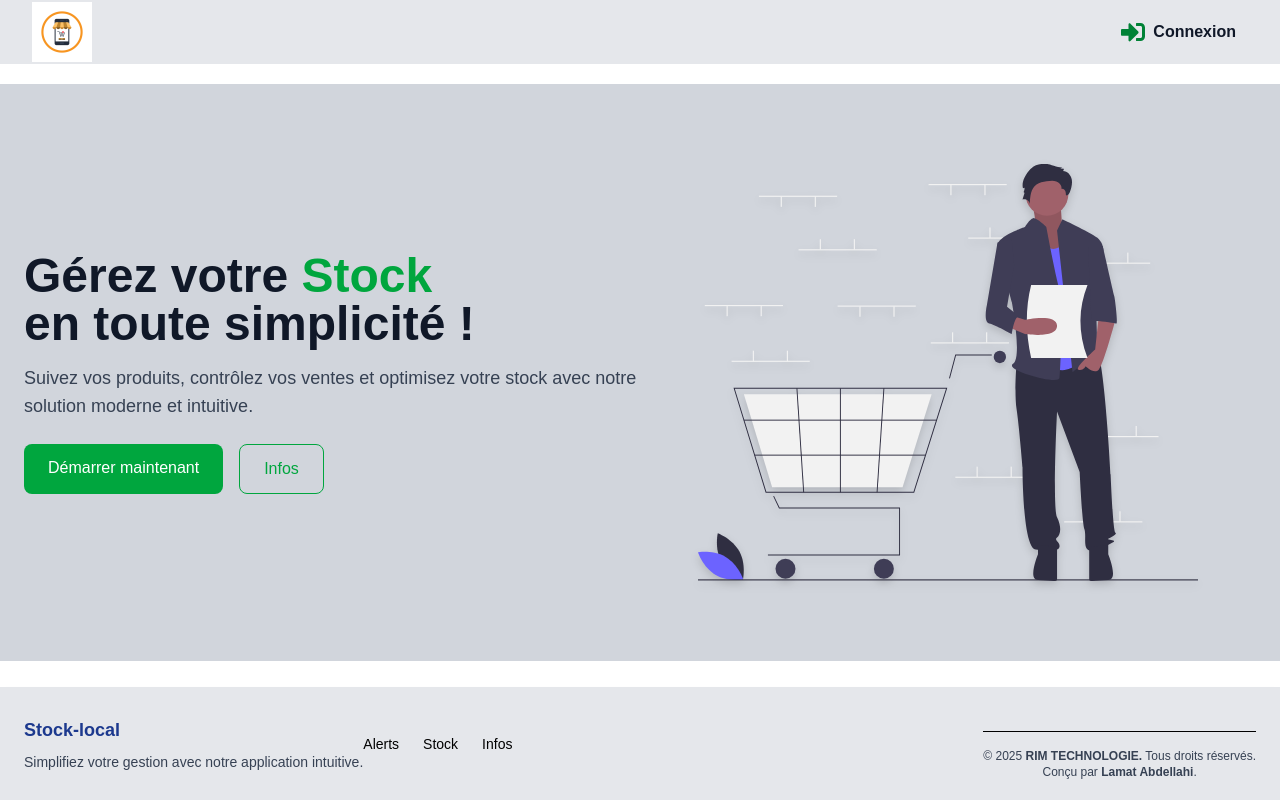
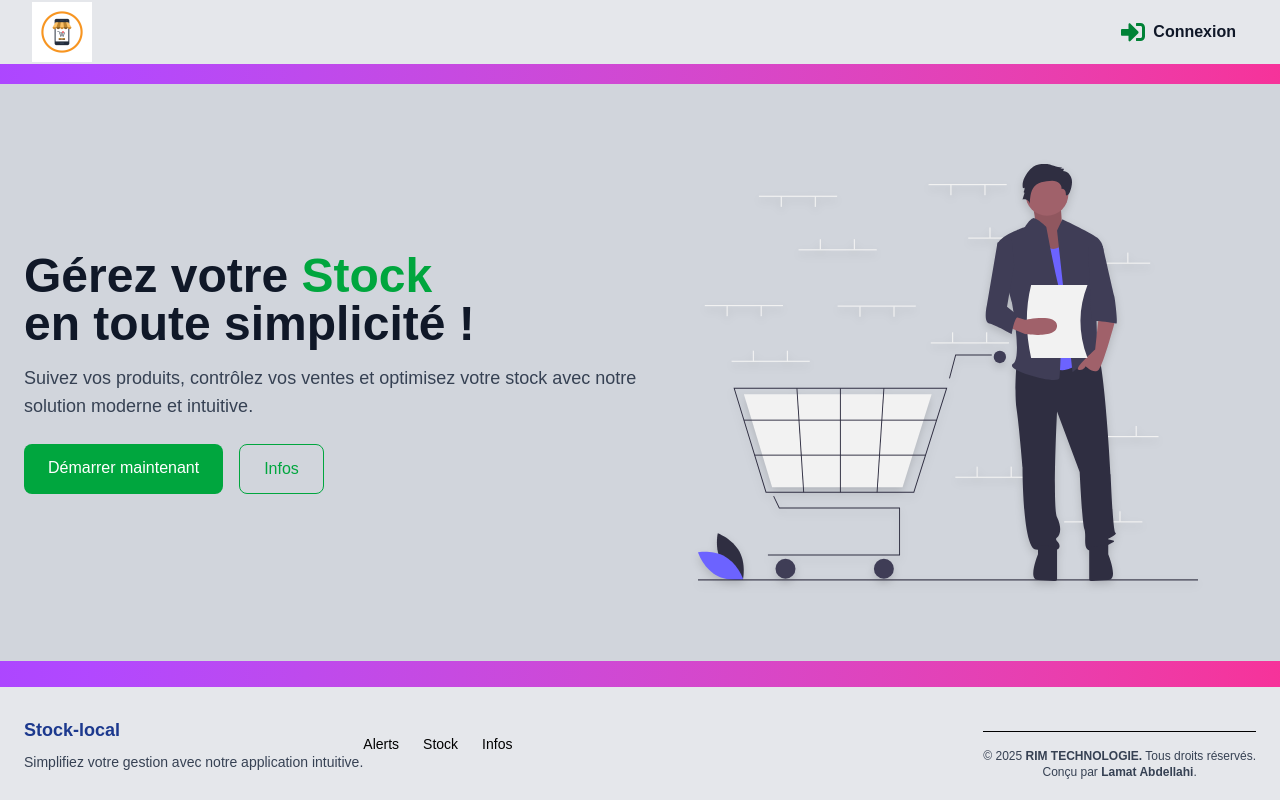
Before and after one commit to lamatmed/stock-mr, a Next.js app: page / in a window 1280 px wide. Built offline with nearby package versions, Linux system fonts and the light colour scheme; no server answers.

Commit message:
Correction des warnings ESLint et optimisation useEffect

```diff
--- /dev/null
+++ b/app/components/Background.tsx
@@ -0,0 +1,15 @@
+"use client";
+import { motion } from "framer-motion";
+
+const Background = () => {
+  return (
+    <motion.div
+      className="absolute inset-0 bg-gradient-to-r from-purple-500 to-pink-500 -z-10"
+      initial={{ opacity: 0 }}
+      animate={{ opacity: 1 }}
+      transition={{ duration: 1 }}
+    />
+  );
+};
+
+export default Background;
--- a/app/layout.tsx
+++ b/app/layout.tsx
@@ -5,6 +5,7 @@ import "./globals.css";
 import Footer from "./components/Footer";
 import { ToastContainer } from "react-toastify";
 import Header from "./components/Header";
+import Background from "./components/Background"; // Import du fond animé
 
 const geistSans = Geist({
   variable: "--font-geist-sans",
@@ -33,12 +34,15 @@ export default function RootLayout({
 }>) {
   return (
     <html lang="fr">
-      <body className={`${geistSans.variable} ${geistMono.variable} antialiased`}>
-        <div className="min-h-screen flex flex-col bg-white">
+      <body className={`${geistSans.variable} ${geistMono.variable} antialiased relative`}>
+        <Background /> {/* Ajout du fond animé ici */}
+
+        <div className="min-h-screen flex flex-col relative z-10">
           <Header />
           <main className="flex-grow">{children}</main>
           <Footer />
         </div>
+
         <ToastContainer />
       </body>
     </html>
```
